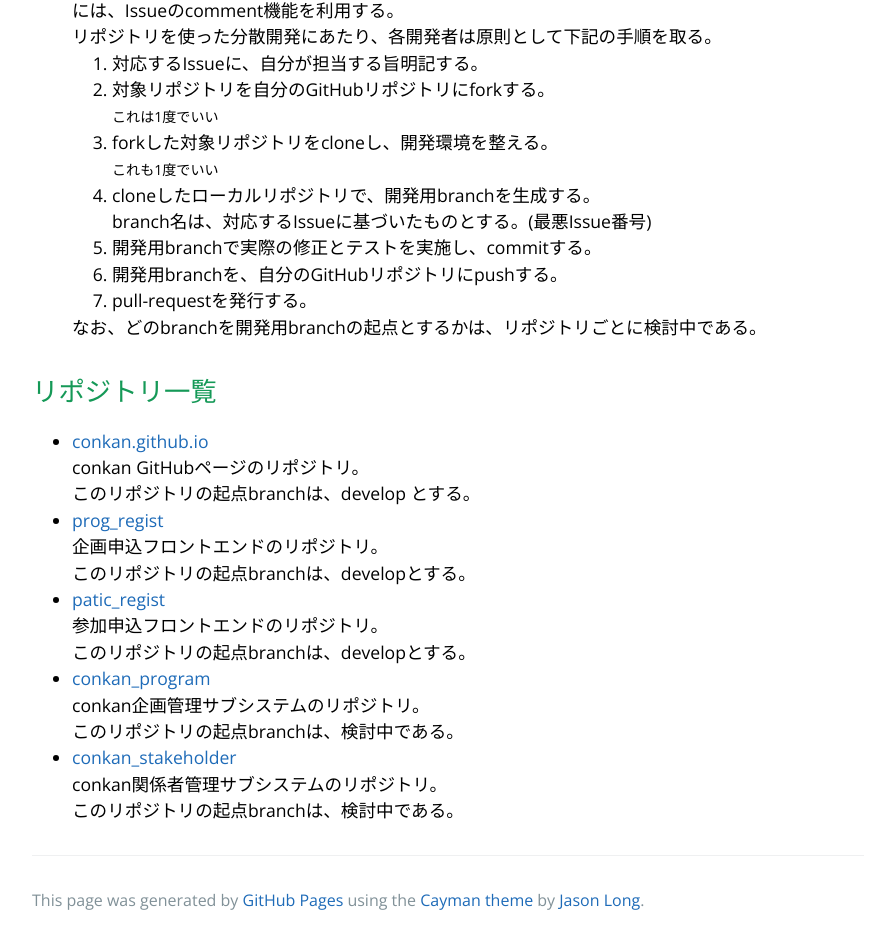
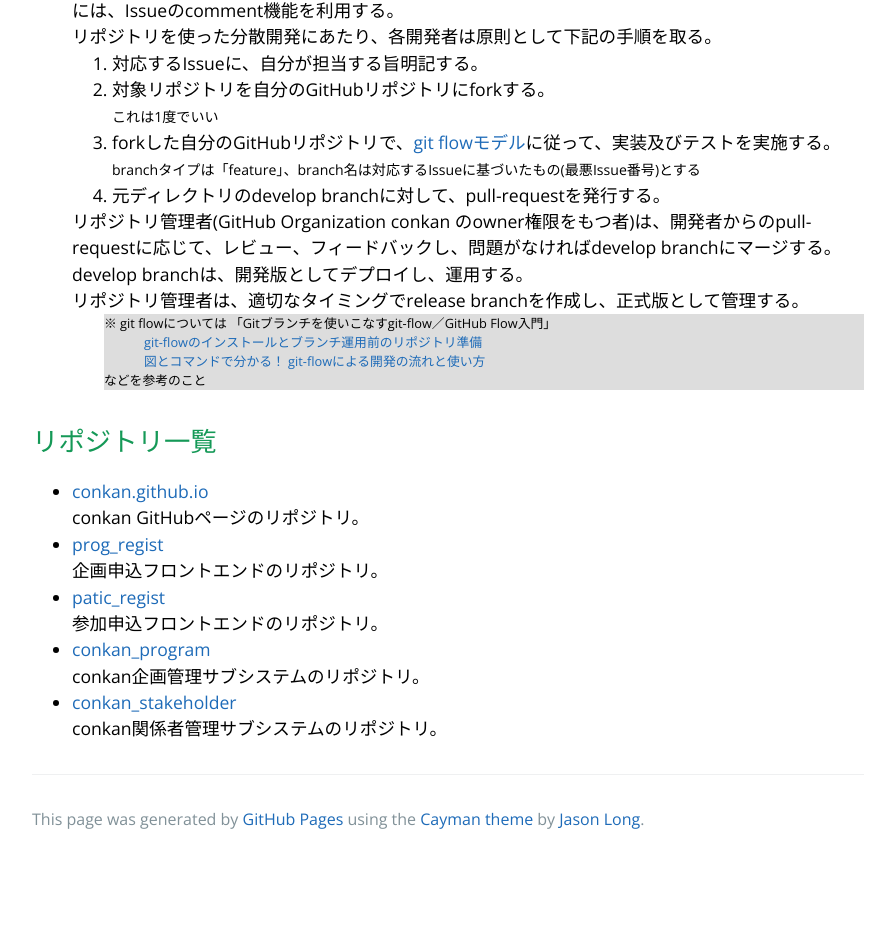
Before and after one commit to conkan/conkan.github.io, a plain HTML site: page fordev/index.html in a window 1280 px wide. Shown: the part 574-1518 px from the top of the page, without its empty margins (192-1087 px from the left). After the commit the page ends 1437 px from the top, so only its background shows below. Drawn offline with nearby package versions, Linux system fonts and the light colour scheme; files that its build step writes are made by us from their sources.

Commit message:
git flowによる開発であることを記載

```diff
--- a/fordev/index.html
+++ b/fordev/index.html
@@ -40,15 +40,24 @@ conkanの開発は、下記のツールを使ってオンラインで進めて
         <ol type="1">
             <li>対応するIssueに、自分が担当する旨明記する。</li>
             <li>対象リポジトリを自分のGitHubリポジトリにforkする。<br/><small>これは1度でいい</small></li>
-            <li>forkした対象リポジトリをcloneし、開発環境を整える。<br/><small>これも1度でいい</small></li>
-            <li>cloneしたローカルリポジトリで、開発用branchを生成する。<br/>branch名は、対応するIssueに基づいたものとする。(最悪Issue番号)</li>
-            <li>開発用branchで実際の修正とテストを実施し、commitする。</li>
-            <li>開発用branchを、自分のGitHubリポジトリにpushする。</li>
-            <li>pull-requestを発行する。</li>
+            <li>forkした自分のGitHubリポジトリで、<a href="#gitflow">git flowモデル</a>に従って、実装及びテストを実施する。
+            <div><small>branchタイプは「feature」、branch名は対応するIssueに基づいたもの(最悪Issue番号)とする</small></div></li>
+            <li>元ディレクトリのdevelop branchに対して、pull-requestを発行する。</li>
         </ol>
 
-        なお、どのbranchを開発用branchの起点とするかは、リポジトリごとに検討中である。
-    </div></li>
+        リポジトリ管理者(GitHub Organization conkan のowner権限をもつ者)は、開発者からのpull-requestに応じて、レビュー、フィードバックし、問題がなければdevelop branchにマージする。<br/>
+        develop branchは、開発版としてデプロイし、運用する。<br/>
+        リポジトリ管理者は、適切なタイミングでrelease branchを作成し、正式版として管理する。
+    </div>
+
+    <div class="comment"><span id="gitflow" class="anchor">※</span>
+        git flowについては 「Gitブランチを使いこなすgit-flow／GitHub Flow入門」
+        <dl>
+            <dd><a href="http://www.atmarkit.co.jp/ait/articles/1311/28/news042.html" target="_blank">git-flowのインストールとブランチ運用前のリポジトリ準備</a></dd>
+            <dd><a href="http://www.atmarkit.co.jp/ait/articles/1401/06/news013.html" target="_blank">図とコマンドで分かる！ git-flowによる開発の流れと使い方</a></dd>
+        </dl>
+        などを参考のこと</div>
+    </li>
 </ul>
 
 <h2>
@@ -57,32 +66,27 @@ conkanの開発は、下記のツールを使ってオンラインで進めて
 <ul>
     <li><a href="https://github.com/conkan/conkan.github.io" target="_blank">conkan.github.io</a>
     <div>
-        conkan GitHubページのリポジトリ。<br/>
-        このリポジトリの起点branchは、develop とする。
+        conkan GitHubページのリポジトリ。
     </div></li>
 
     <li><a href="https://github.com/conkan/prog_regist" target="_blank">prog_regist</a>
     <div>
-        企画申込フロントエンドのリポジトリ。<br/>
-        このリポジトリの起点branchは、developとする。
+        企画申込フロントエンドのリポジトリ。
     </div></li>
 
     <li><a href="https://github.com/conkan/patic_regist" target="_blank">patic_regist</a>
     <div>
-        参加申込フロントエンドのリポジトリ。<br/>
-        このリポジトリの起点branchは、developとする。
+        参加申込フロントエンドのリポジトリ。
     </div></li>
 
     <li><a href="https://github.com/conkan/conkan_program" target="_blank">conkan_program</a>
     <div>
-        conkan企画管理サブシステムのリポジトリ。<br/>
-        このリポジトリの起点branchは、検討中である。
+        conkan企画管理サブシステムのリポジトリ。
     </div></li>
 
     <li><a href="https://github.com/conkan/conkan_stakeholder" target="_blank">conkan_stakeholder</a>
     <div>
-        conkan関係者管理サブシステムのリポジトリ。<br/>
-        このリポジトリの起点branchは、検討中である。
+        conkan関係者管理サブシステムのリポジトリ。
     </div></li>
 </ul>
 
--- a/stylesheets/stylesheet.css
+++ b/stylesheets/stylesheet.css
@@ -221,6 +221,13 @@ a {
 .main-content .line * {
   display: inline; }
 
+.main-content .comment {
+  margin-left: 2rem;
+  font-size: 0.8rem;
+  background-color: #DDDDDD; }
+.main-content .comment * {
+  margin-top: 0;
+  margin-bottom: 0;}
 @media screen and (min-width: 86em ) {
   .main-content {
     max-width: 86rem;
```
